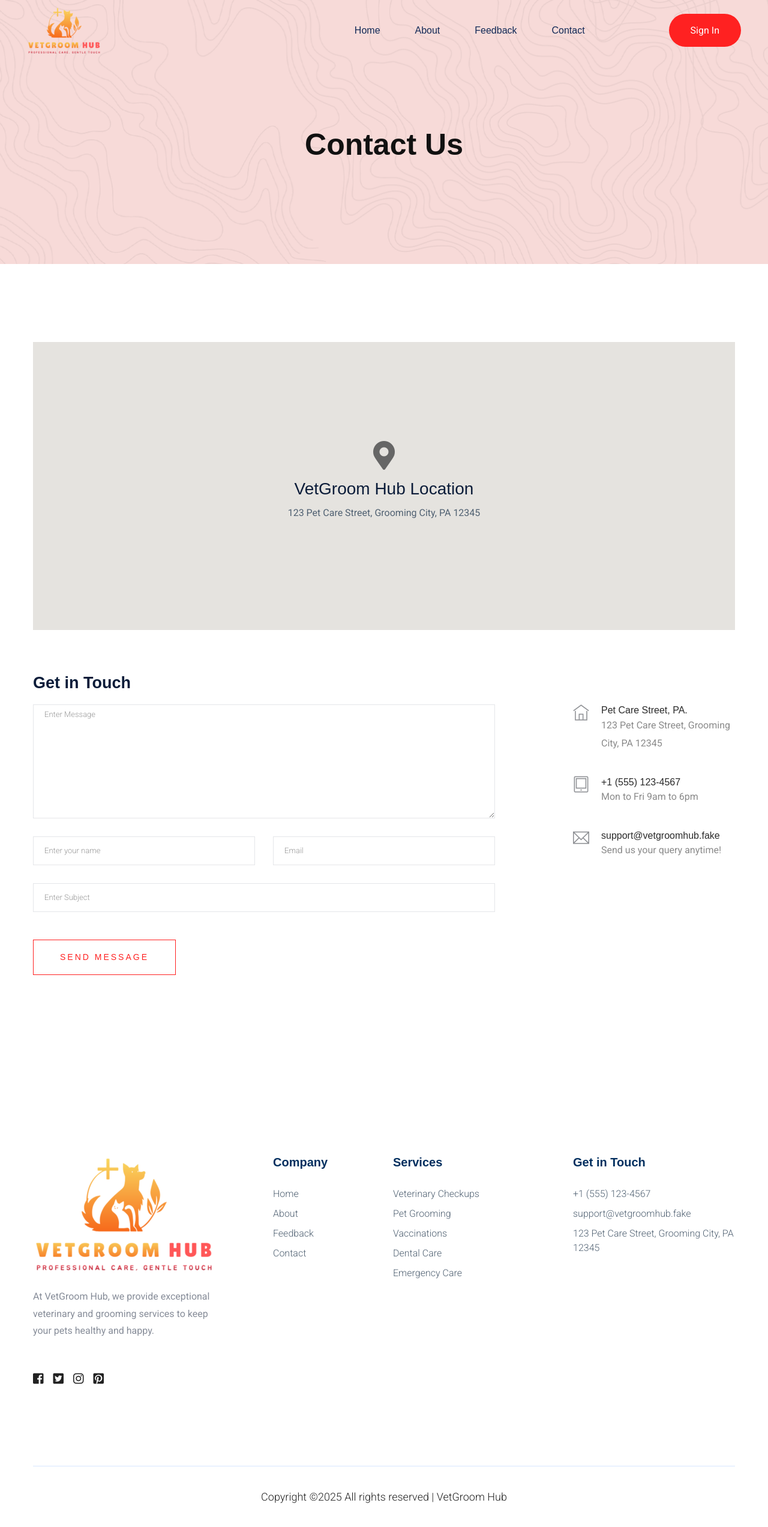
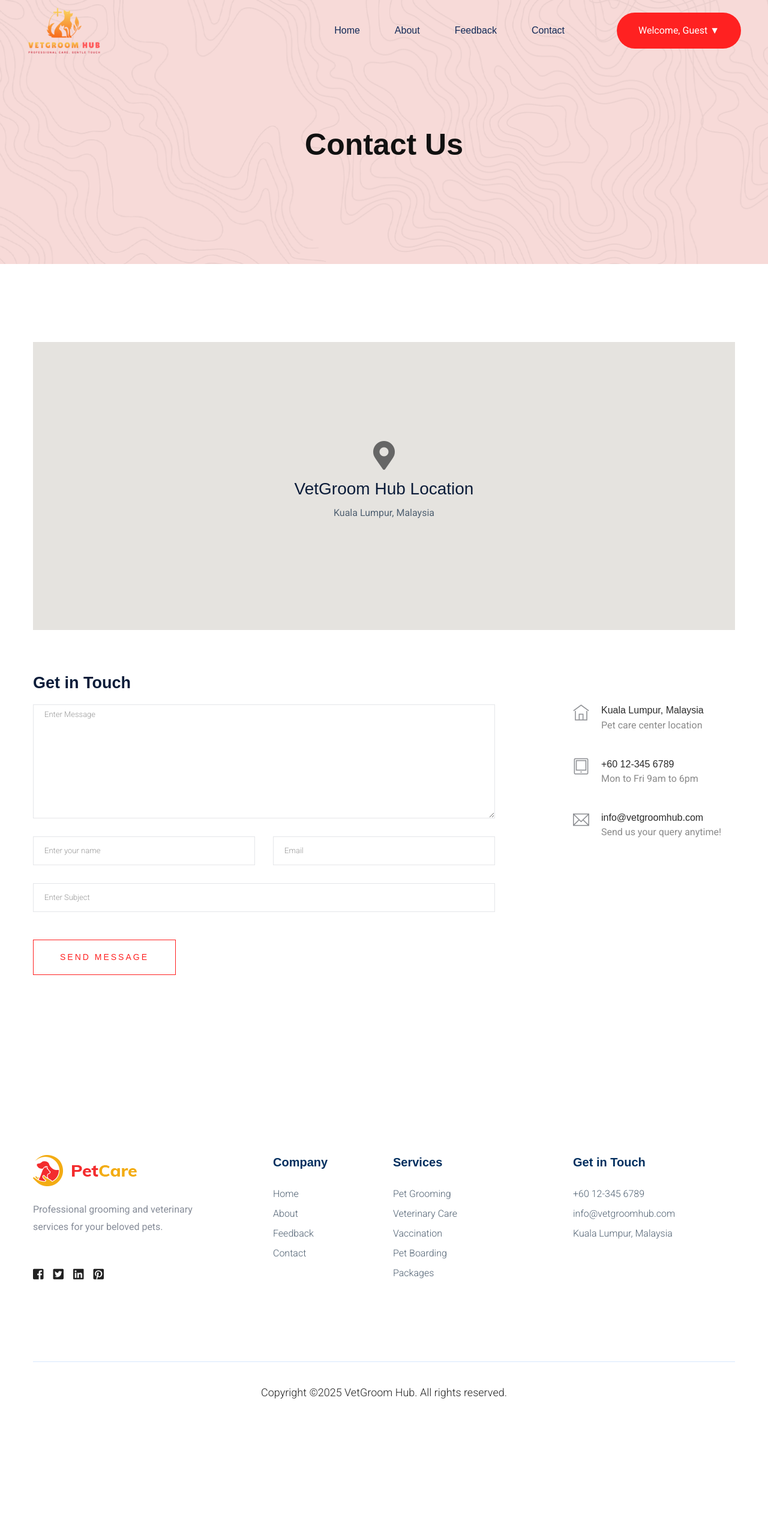
Before and after one commit to jiawei916/SD_SEC42_G01_42, a PHP site: page /vetgroom/contact.php in a window 1280 px wide. Shown: the whole page at 60% size. After the commit the page ends 2331 px from the top, so only its background shows below. Run offline with PHP 8.4, Linux system fonts and the light colour scheme; some web fonts are replaced.

Commit message:
UPDATE CONTACT

```diff
--- a/contact.php
+++ b/contact.php
@@ -29,73 +29,51 @@ $userName = $isLoggedIn ? $_SESSION['user_name'] : "Guest";
     <link rel="stylesheet" href="assets/css/style.css">
 
     <style>
-        /* Profile dropdown styling to match template */
-        .profile-dropdown {
+        /* Dropdown container */
+        .dropdown {
             position: relative;
-            display: flex;
-            align-items: center;
-            cursor: pointer;
-            background-color: #3aa9e4;
-            padding: 8px 15px;
-            border-radius: 30px;
-            margin-left: 20px;
+            display: inline-block;
         }
 
-        .profile-icon {
-            font-size: 16px;
-            margin-right: 8px;
-            color: white;
+        /* Use existing .header-btn styling */
+        .dropdown > .header-btn {
+            display: inline-block;
+            text-align: center;
         }
 
-        .profile-name {
-            font-size: 14px;
-            font-weight: 500;
-            color: white;
-        }
-
+        /* Dropdown box */
         .dropdown-content {
             display: none;
             position: absolute;
             right: 0;
-            top: 45px;
-            background: white;
-            min-width: 160px;
-            box-shadow: 0px 0px 10px rgba(0,0,0,0.15);
-            border-radius: 5px;
+            top: 100%;
+            background: #fff;
+            width: 100%;
+            box-shadow: 0 4px 8px rgba(0,0,0,0.2);
+            border-radius: 6px;
             z-index: 1000;
-            overflow: hidden;
         }
 
+        /* Dropdown links */
         .dropdown-content a {
+            color: #333;
+            padding: 10px 14px;
+            text-decoration: none;
             display: block;
-            padding: 10px 15px;
-            font-size: 14px;
-            text-decoration: none;
-            color: #333;
             transition: background 0.2s ease;
-            border-bottom: 1px solid #f1f1f1;
-        }
-
-        .dropdown-content a:last-child {
-            border-bottom: none;
         }
 
         .dropdown-content a:hover {
-            background-color: #f9f9f9;
-            color: #3aa9e4;
+            background-color: #f1f1f1;
         }
 
-        .profile-dropdown:hover .dropdown-content {
+        /* Show dropdown on hover */
+        .dropdown:hover .dropdown-content {
             display: block;
         }
 
-        /* Adjust header to accommodate profile dropdown */
-        .menu-main {
-            align-items: center;
-        }
-
         /* Navigation adjustments */
-        .main-menu nav ul li a[href="contact.html"] {
+        .main-menu nav ul li a[href="contact.php"] {
             color: #3aa9e4;
             font-weight: 600;
         }
@@ -132,10 +110,10 @@ $userName = $isLoggedIn ? $_SESSION['user_name'] : "Guest";
                         <!-- Logo -->
                         <div class="col-xl-2 col-lg-2 col-md-1">
                             <div class="logo">
-                                <a href="index.html"><img src="assets/img/logo/logo1.png" alt="VetGroom Hub"></a>
+                                <a href="homepage.php"><img src="assets/img/logo/logo1.png" alt="VetGroom Hub"></a>
                             </div>
                         </div>
-                        <div class="col-xl-8 col-lg-8 col-md-8">
+                        <div class="col-xl-10 col-lg-10 col-md-10">
                             <div class="menu-main d-flex align-items-center justify-content-end">
                                 <!-- Main-menu -->
                                 <div class="main-menu f-right d-none d-lg-block">
@@ -148,18 +126,24 @@ $userName = $isLoggedIn ? $_SESSION['user_name'] : "Guest";
                                         </ul>
                                     </nav>
                                 </div>
+                                <div class="header-right-btn f-right d-none d-lg-block ml-30">
+                                    <div class="dropdown">
+                                        <a href="#" class="header-btn">
+                                            <?php echo $isLoggedIn ? "Welcome, " . htmlspecialchars($userName) : "Welcome, Guest"; ?> ▼
+                                        </a>
+                                        <div class="dropdown-content">
+                                            <?php if ($isLoggedIn): ?>
+                                                <a href="profile.html">Profile</a>
+                                                <a href="signOut.php">Sign Out</a>
+                                            <?php else: ?>
+                                                <a href="signIn.php">Sign In</a>
+                                                <a href="registerGuest.php">Register</a>
+                                            <?php endif; ?>
+                                        </div>
+                                    </div>
+                                </div>
                             </div>
                         </div>
-                        <div class="col-xl-2 col-lg-2 col-md-2">
-                            <div class="header-right-btn f-right d-none d-lg-block ml-30">
-                                <!-- Sign In Button Only -->
-                                 <?php if (!$isLoggedIn): ?>
-                                    <a href="signIn.php" class="header-btn">Sign In</a>
-                                    <?php else: ?>
-                                        <a href="signOut.php" class="header-btn">Sign Out</a>
-                                        <?php endif; ?>
-                                    </div>
-                                </div>
                         <!-- Mobile Menu -->
                         <div class="col-12">
                             <div class="mobile_menu d-block d-lg-none"></div>
@@ -197,7 +181,7 @@ $userName = $isLoggedIn ? $_SESSION['user_name'] : "Guest";
                             <div style="text-align: center; color: #666;">
                                 <i class="fas fa-map-marker-alt" style="font-size: 48px; margin-bottom: 15px;"></i>
                                 <h3>VetGroom Hub Location</h3>
-                                <p>123 Pet Care Street, Grooming City, PA 12345</p>
+                                <p>Kuala Lumpur, Malaysia</p>
                             </div>
                         </div>
                     </div>
@@ -240,21 +224,21 @@ $userName = $isLoggedIn ? $_SESSION['user_name'] : "Guest";
                         <div class="media contact-info">
                             <span class="contact-info__icon"><i class="ti-home"></i></span>
                             <div class="media-body">
-                                <h3>Pet Care Street, PA.</h3>
-                                <p>123 Pet Care Street, Grooming City, PA 12345</p>
+                                <h3>Kuala Lumpur, Malaysia</h3>
+                                <p>Pet care center location</p>
                             </div>
                         </div>
                         <div class="media contact-info">
                             <span class="contact-info__icon"><i class="ti-tablet"></i></span>
                             <div class="media-body">
-                                <h3>+1 (555) 123-4567</h3>
+                                <h3>+60 12-345 6789</h3>
                                 <p>Mon to Fri 9am to 6pm</p>
                             </div>
                         </div>
                         <div class="media contact-info">
                             <span class="contact-info__icon"><i class="ti-email"></i></span>
                             <div class="media-body">
-                                <h3>support@vetgroomhub.fake</h3>
+                                <h3>info@vetgroomhub.com</h3>
                                 <p>Send us your query anytime!</p>
                             </div>
                         </div>
@@ -275,18 +259,18 @@ $userName = $isLoggedIn ? $_SESSION['user_name'] : "Guest";
                          <div class="single-footer-caption mb-30">
                               <!-- logo -->
                              <div class="footer-logo mb-25">
-                                 <a href="homepage.php"><img src="assets/img/logo/logo2.png" alt="VetGroom Hub"></a>
+                                 <a href="homepage.php"><img src="assets/img/logo/logo2_footer.png" alt="VetGroom Hub"></a>
                              </div>
                              <div class="footer-tittle">
                                  <div class="footer-pera">
-                                     <p>At VetGroom Hub, we provide exceptional veterinary and grooming services to keep your pets healthy and happy.</p>
+                                     <p>Professional grooming and veterinary services for your beloved pets.</p>
                                 </div>
                              </div>
                              <!-- social -->
                              <div class="footer-social">
                                  <a href="#"><i class="fab fa-facebook-square"></i></a>
                                  <a href="#"><i class="fab fa-twitter-square"></i></a>
-                                 <a href="#"><i class="fab fa-instagram"></i></a>
+                                 <a href="#"><i class="fab fa-linkedin"></i></a>
                                  <a href="#"><i class="fab fa-pinterest-square"></i></a>
                              </div>
                          </div>
@@ -310,11 +294,11 @@ $userName = $isLoggedIn ? $_SESSION['user_name'] : "Guest";
                             <div class="footer-tittle">
                                 <h4>Services</h4>
                                 <ul>
-                                    <li><a href="services.php">Veterinary Checkups</a></li>
-                                    <li><a href="services.php">Pet Grooming</a></li>
-                                    <li><a href="services.php">Vaccinations</a></li>
-                                    <li><a href="services.php">Dental Care</a></li>
-                                    <li><a href="services.php">Emergency Care</a></li>
+                                    <li><a href="services.php#grooming">Pet Grooming</a></li>
+                                    <li><a href="services.php#vet">Veterinary Care</a></li>
+                                    <li><a href="services.php#vaccination">Vaccination</a></li>
+                                    <li><a href="services.php#boarding">Pet Boarding</a></li>
+                                    <li><a href="services.php#packages">Packages</a></li>
                                 </ul>
                             </div>
                         </div>
@@ -324,9 +308,9 @@ $userName = $isLoggedIn ? $_SESSION['user_name'] : "Guest";
                             <div class="footer-tittle">
                                 <h4>Get in Touch</h4>
                                 <ul>
-                                 <li><a href="tel:+15551234567">+1 (555) 123-4567</a></li>
-                                 <li><a href="mailto:support@vetgroomhub.fake">support@vetgroomhub.fake</a></li>
-                                 <li><a href="#">123 Pet Care Street, Grooming City, PA 12345</a></li>
+                                 <li><a href="tel:+60123456789">+60 12-345 6789</a></li>
+                                 <li><a href="mailto:info@vetgroomhub.com">info@vetgroomhub.com</a></li>
+                                 <li><a href="#">Kuala Lumpur, Malaysia</a></li>
                              </ul>
                             </div>
                         </div>
@@ -341,7 +325,7 @@ $userName = $isLoggedIn ? $_SESSION['user_name'] : "Guest";
                      <div class="row d-flex align-items-center">
                          <div class="col-xl-12 ">
                              <div class="footer-copy-right text-center">
-                                 <p>Copyright &copy;<script>document.write(new Date().getFullYear());</script> All rights reserved | VetGroom Hub</p>
+                                 <p>Copyright &copy;<script>document.write(new Date().getFullYear());</script> VetGroom Hub. All rights reserved.</p>
                              </div>
                          </div>
                      </div>
```
